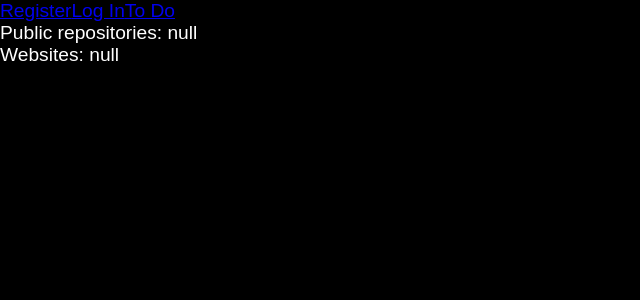
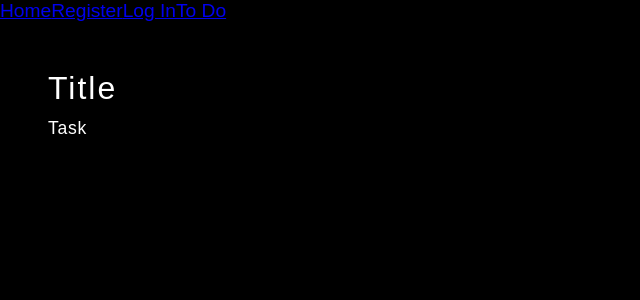
Before and after one commit to agorbacheva-y/to-do-app, a React (Create React App) app: page / in a window 1280 px wide. Shown: the top 300 px of the page, without its empty margins (0-640 px from the left). Built offline with nearby package versions, Linux system fonts and the light colour scheme; no server answers.

Commit message:
Item component

```diff
--- a/src/App.js
+++ b/src/App.js
@@ -3,15 +3,16 @@ import Register from "./components/Register.js";
 import Navbar from "./components/Navbar.js";
 import Todo from "./components/Todo.js";
 import Login from "./components/Login.js"
+import Home from "./components/Home.js"
 import { BrowserRouter, Routes, Route } from "react-router-dom";
 
 function App() {
   return (
     <BrowserRouter>
       <Navbar />
-      <Fetch />
 
       <Routes>
+        <Route path="/" element={<Home />} />
         <Route path="/register" exact element={<Register />} />
         <Route path="/login" exact element={<Login />} />
         <Route path="/todo" exact element={<Todo />} />
--- /dev/null
+++ b/src/components/Home.js
@@ -0,0 +1,11 @@
+import Item from "./Item";
+
+const Home = () => {
+  return (
+    <div>
+      <Item />
+    </div>
+  );
+};
+
+export default Home;
--- /dev/null
+++ b/src/components/Item.js
@@ -0,0 +1,17 @@
+import { useState } from "react";
+
+const Item = () => {
+  const [ title, setTitle ] = useState("Title");
+  const [ task, setTask ] = useState("Task");
+
+  return (
+    <div className="todo-card">
+      <div className="title">{title}</div>
+      <div className="task">{task}</div>
+    </div>
+  );
+};
+
+export default Item;
+// represents one to-do
+// state for title and state for task
--- a/src/components/Navbar.js
+++ b/src/components/Navbar.js
@@ -5,6 +5,7 @@ const Navbar = () =>  {
     <nav>
       <ul>
         <li>
+          <Link to="/">Home</Link>
           <Link to="/register">Register</Link>
           <Link to="/login">Log In</Link>
           <Link to="todo">To Do</Link>
```
Also changed, not shown: src/data/Todo.js (added, +25 -0 lines), src/components/List.js (added).
